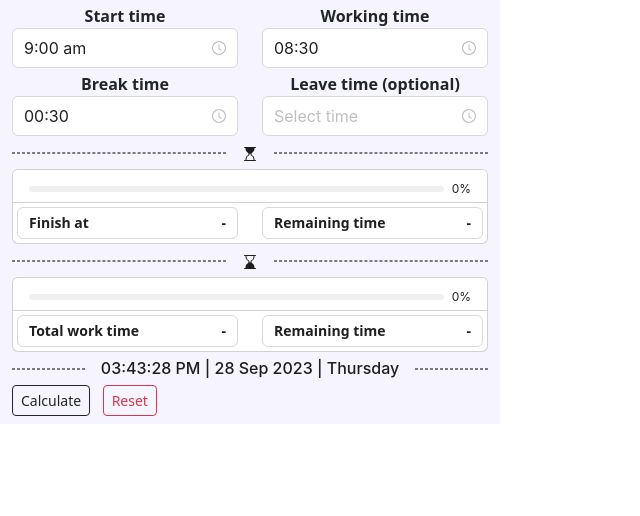
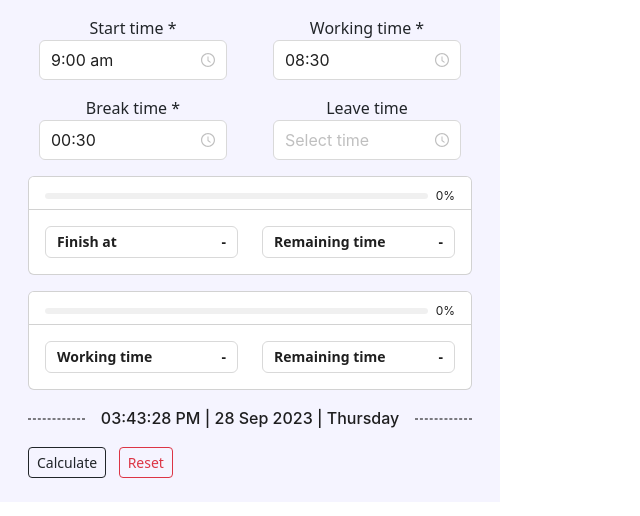
Before and after one commit to Harshil-Kaneria/Chrome-Extenison-Time-Calculator-V2, a React (Create React App) app: page / in a window 1280 px wide. Shown: the top 516 px of the page, without its empty margins (0-640 px from the left). Built offline with nearby package versions, Linux system fonts and the light colour scheme; the HTML template or start-up script is replaced by a standard one.

Commit message:
design changes

```diff
--- a/src/App.jsx
+++ b/src/App.jsx
@@ -173,15 +173,12 @@ const App = () => {
 
   return (
     <>
-      <div className="main_body">
+      <div className="main_body p-3">
         <Container>
           <Row>
-            <Col xxl={6} xl={6} lg={6} md={6} sm={6} xs={6}>
-              <div class="text-center mt-1">
-                <strong>Start time</strong>
-              </div>
+            <Col xxl={6} xl={6} lg={6} md={6} sm={6} xs={6} className="text-center">
+              <p className="mb-0"><>Start time *</></p>
               <TimePicker
-                className="w-100"
                 size="large"
                 use12Hours
                 format="h:mm a"
@@ -191,12 +188,9 @@ const App = () => {
                 value={timeData.start_time}
               />
             </Col>
-            <Col xxl={6} xl={6} lg={6} md={6} sm={6} xs={6}>
-              <div class="text-center mt-1">
-                <strong>Working time</strong>
-              </div>
+            <Col xxl={6} xl={6} lg={6} md={6} sm={6} xs={6} className="text-center">
+              <p className="mb-0"><>Working time *</></p>
               <TimePicker
-                className="w-100"
                 size="large"
                 format="HH:mm"
                 showNow={false}
@@ -206,12 +200,9 @@ const App = () => {
                 value={timeData.working_time}
               />
             </Col>
-            <Col xxl={6} xl={6} lg={6} md={6} sm={6} xs={6}>
-              <div class="text-center mt-1">
-                <strong>Break time</strong>
-              </div>
+            <Col xxl={6} xl={6} lg={6} md={6} sm={6} xs={6} className="text-center mt-3">
+              <p className="mb-0"><>Break time *</></p>
               <TimePicker
-                className="w-100"
                 size="large"
                 format="HH:mm"
                 showNow={false}
@@ -221,12 +212,9 @@ const App = () => {
                 value={timeData.break_time}
               />
             </Col>
-            <Col xxl={6} xl={6} lg={6} md={6} sm={6} xs={6}>
-              <div class="text-center mt-1">
-                <strong>Leave time (optional)</strong>
-              </div>
+            <Col xxl={6} xl={6} lg={6} md={6} sm={6} xs={6} className="text-center mt-3">
+              <p className="mb-0"><>Leave time</></p>
               <TimePicker
-                className="w-100"
                 size="large"
                 use12Hours
                 format="h:mm a"
@@ -237,19 +225,7 @@ const App = () => {
               />
             </Col>
           </Row>
-          <Divider className="mt-1 mb-1" dashed={true}>
-            <svg
-              xmlns="http://www.w3.org/2000/svg"
-              width="16"
-              height="16"
-              fill="currentColor"
-              class="bi bi-hourglass-top"
-              viewBox="0 0 16 16"
-            >
-              <path d="M2 14.5a.5.5 0 0 0 .5.5h11a.5.5 0 1 0 0-1h-1v-1a4.5 4.5 0 0 0-2.557-4.06c-.29-.139-.443-.377-.443-.59v-.7c0-.213.154-.451.443-.59A4.5 4.5 0 0 0 12.5 3V2h1a.5.5 0 0 0 0-1h-11a.5.5 0 0 0 0 1h1v1a4.5 4.5 0 0 0 2.557 4.06c.29.139.443.377.443.59v.7c0 .213-.154.451-.443.59A4.5 4.5 0 0 0 3.5 13v1h-1a.5.5 0 0 0-.5.5zm2.5-.5v-1a3.5 3.5 0 0 1 1.989-3.158c.533-.256 1.011-.79 1.011-1.491v-.702s.18.101.5.101.5-.1.5-.1v.7c0 .701.478 1.236 1.011 1.492A3.5 3.5 0 0 1 11.5 13v1h-7z" />
-            </svg>
-          </Divider>
-          <Card bg="white" className="mt-1">
+          <Card bg="white" className="mt-3">
             <Card.Header className="bg-white pt-1 pb-1">
               <Progress
                 className="m-0"
@@ -266,7 +242,7 @@ const App = () => {
                 }
               />
             </Card.Header>
-            <Card.Body className="p-1">
+            <Card.Body>
               <Row>
                 <Col>
                   <Input
@@ -297,19 +273,7 @@ const App = () => {
               </Row>
             </Card.Body>
           </Card>
-          <Divider className="mt-1 mb-1" dashed={true}>
-            <svg
-              xmlns="http://www.w3.org/2000/svg"
-              width="16"
-              height="16"
-              fill="currentColor"
-              class="bi bi-hourglass-bottom"
-              viewBox="0 0 16 16"
-            >
-              <path d="M2 1.5a.5.5 0 0 1 .5-.5h11a.5.5 0 0 1 0 1h-1v1a4.5 4.5 0 0 1-2.557 4.06c-.29.139-.443.377-.443.59v.7c0 .213.154.451.443.59A4.5 4.5 0 0 1 12.5 13v1h1a.5.5 0 0 1 0 1h-11a.5.5 0 1 1 0-1h1v-1a4.5 4.5 0 0 1 2.557-4.06c.29-.139.443-.377.443-.59v-.7c0-.213-.154-.451-.443-.59A4.5 4.5 0 0 1 3.5 3V2h-1a.5.5 0 0 1-.5-.5zm2.5.5v1a3.5 3.5 0 0 0 1.989 3.158c.533.256 1.011.791 1.011 1.491v.702s.18.149.5.149.5-.15.5-.15v-.7c0-.701.478-1.236 1.011-1.492A3.5 3.5 0 0 0 11.5 3V2h-7z" />
-            </svg>
-          </Divider>
-          <Card bg="white" className="mt-1">
+          <Card bg="white" className="mt-3">
             <Card.Header className="bg-white pt-1 pb-1">
               <Progress
                 className="m-0"
@@ -326,12 +290,12 @@ const App = () => {
                 }
               />
             </Card.Header>
-            <Card.Body className="p-1">
+            <Card.Body>
               <Row>
               <Col xxl={6} xl={6} lg={6} md={6} sm={6} xs={6}>
                   <Input
                     readOnly={true}
-                    prefix={<strong>Total work time</strong>}
+                    prefix={<strong>Working time</strong>}
                     suffix={
                       displayTimeData.leave_total_work_time != null &&
                       displayTimeData.leave_total_access_time != null ? (
@@ -362,7 +326,7 @@ const App = () => {
               </Row>
             </Card.Body>
           </Card>
-          <Divider className="mt-1 mb-1" dashed={true}>
+          <Divider className="mt-3 mb-3" dashed={true}>
             {currenTime}
           </Divider>
           <Row className="pb-2">
```
